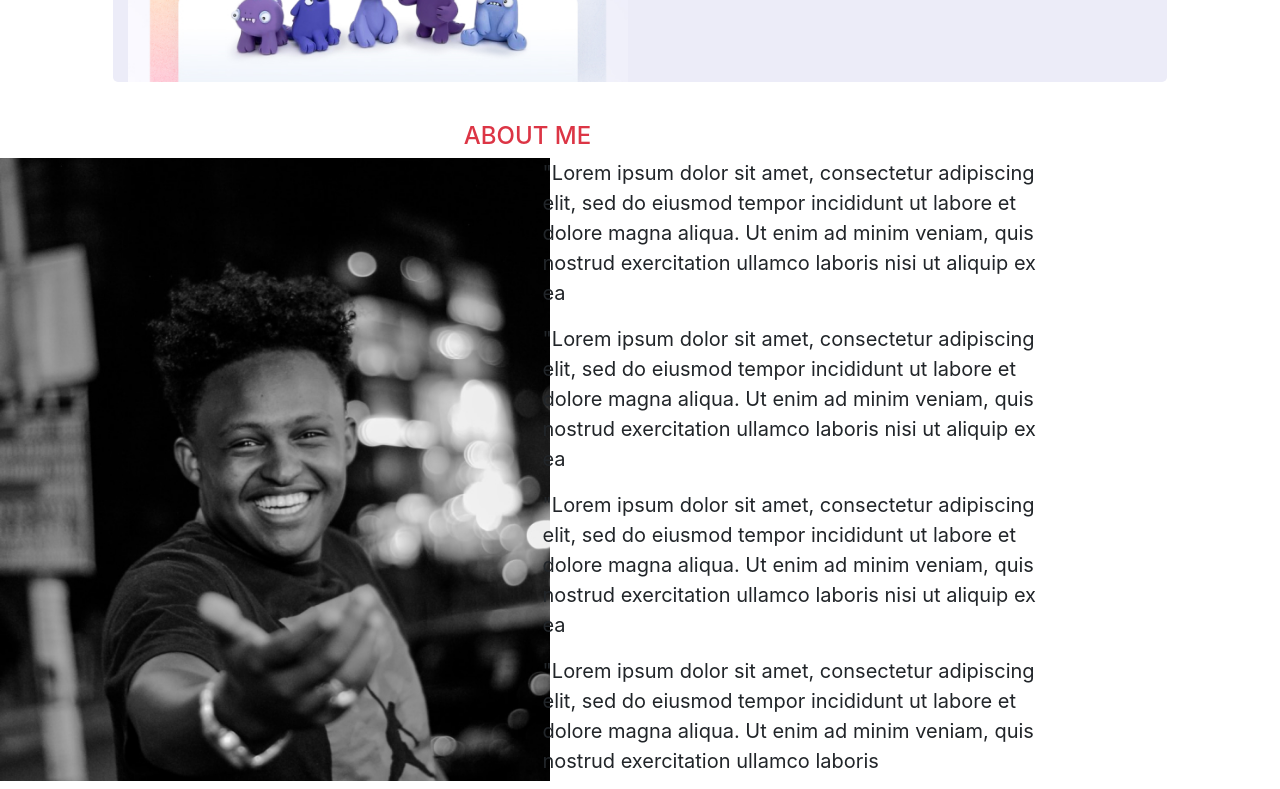
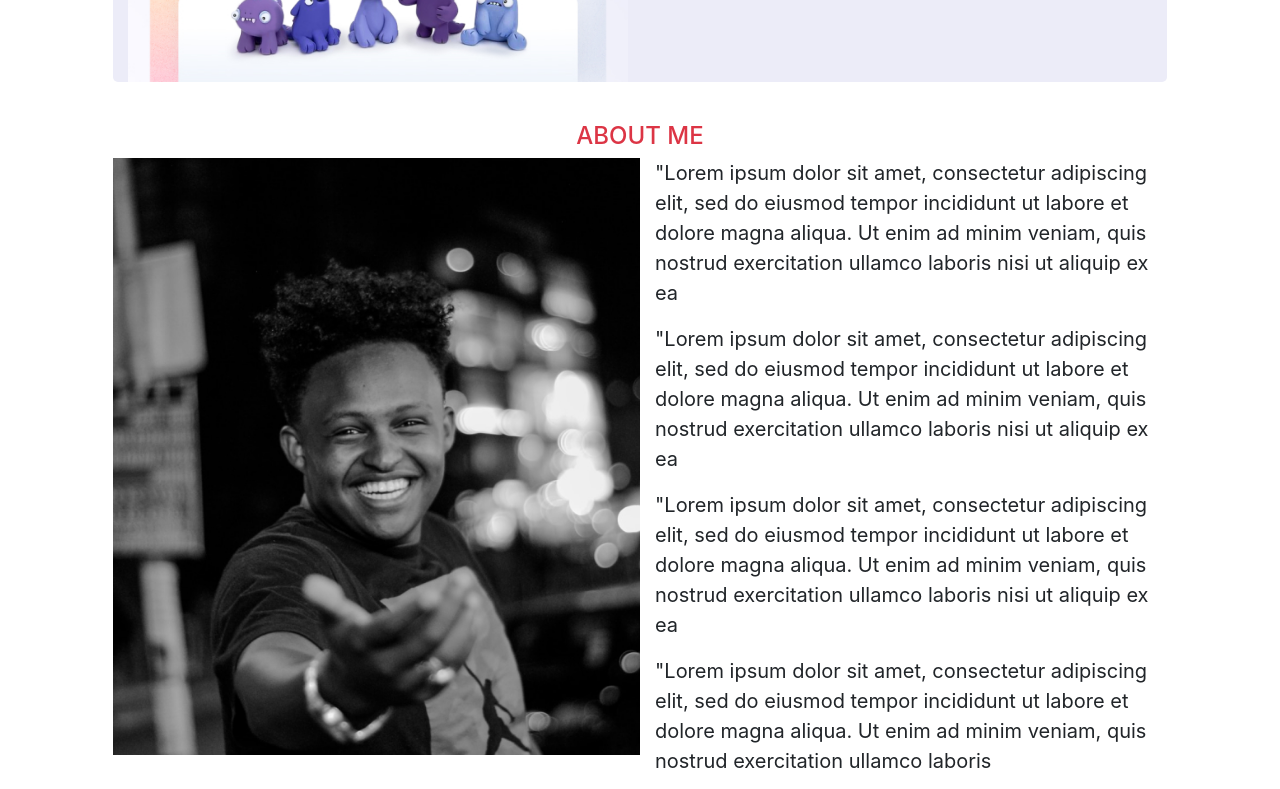
Before and after one commit to Ehize/template_env, a plain HTML site: page Bootsite/index.html in a window 1280 px wide. Shown: the part 1800-2589 px from the top of the page. Drawn offline with nearby package versions, Linux system fonts and the light colour scheme.

Commit message:
Update style.css

```diff
--- a/Bootsite/style.css
+++ b/Bootsite/style.css
@@ -70,9 +70,11 @@ nav .navbar-nav li a:hover {
 
 .about {
  width: 1055px;
+ margin: 0 auto;
 }
+
 .img-about {
- width: 550px;
+ width: 527px;
 }
 
 .about-text {
@@ -118,7 +120,7 @@ padding: 10px;
 
 .footer {
   margin: 0 auto;
-  width: 100%;
+  width: auto;
   text-align: center;
 }
 
```
